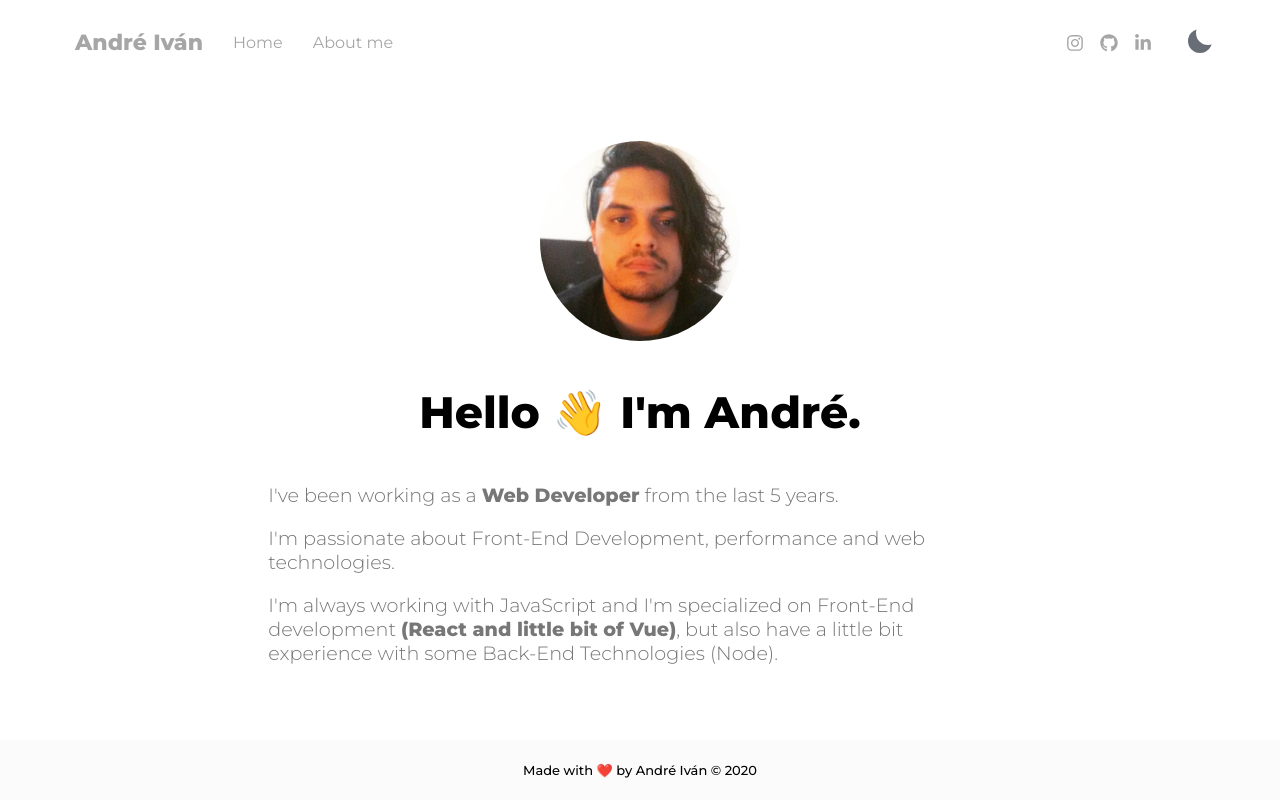
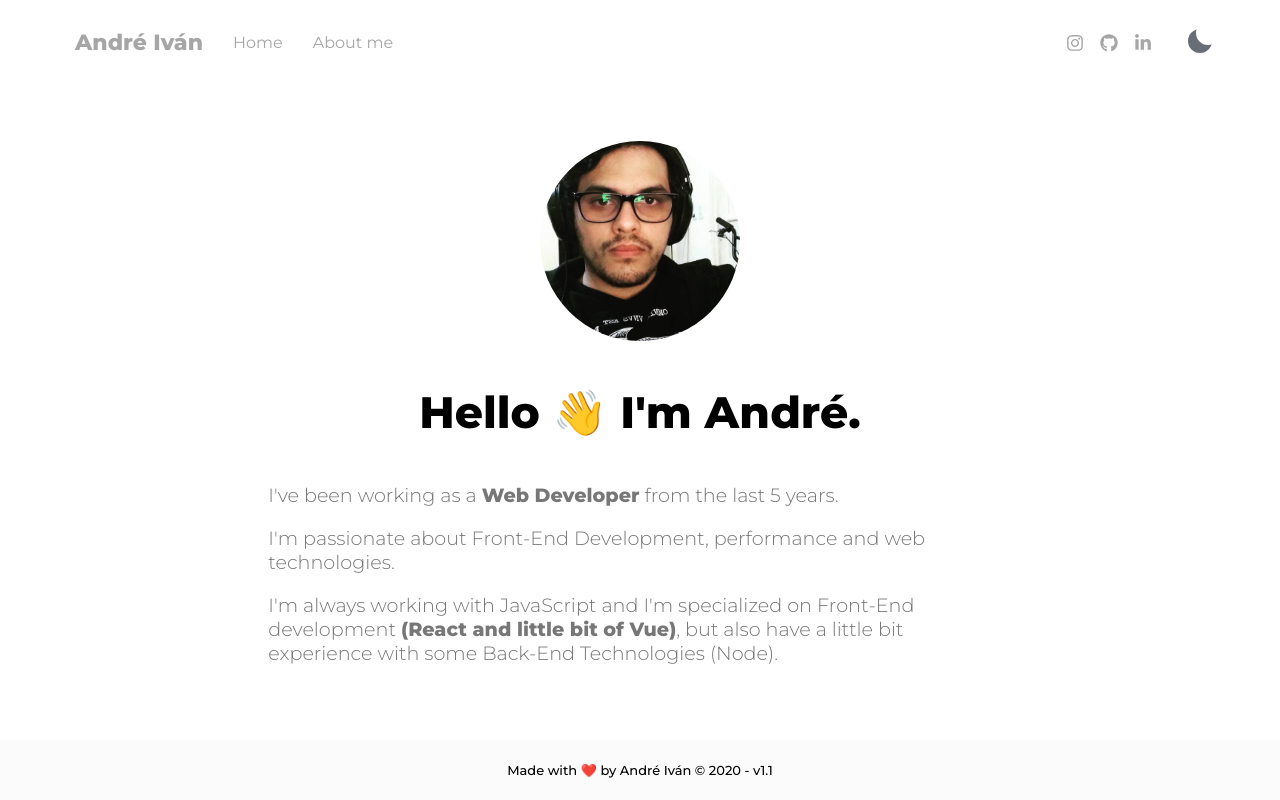
Before and after one commit to maitzeth/maitzeth, a Next.js app: page / in a window 1280 px wide. Built offline with nearby package versions, Linux system fonts and the light colour scheme.

Commit message:
Changing image

```diff
--- a/components/Footer.js
+++ b/components/Footer.js
@@ -7,7 +7,7 @@ const Footer = () => {
   return (
     <Wrapper>
       <Typography fontSize={13} fontWeight="500">
-        Made with ❤️ by {BRAND} © 2020
+        Made with ❤️ by {BRAND} © 2020 - v1.1
       </Typography>
     </Wrapper>
   );
--- a/pages/api/hello.js
+++ /dev/null
@@ -1,6 +0,0 @@
-// Next.js API route support: https://nextjs.org/docs/api-routes/introduction
-
-export default (req, res) => {
-  res.statusCode = 200
-  res.json({ name: 'John Doe' })
-}
```
Also changed, not shown: public/images/myself.jpg.
